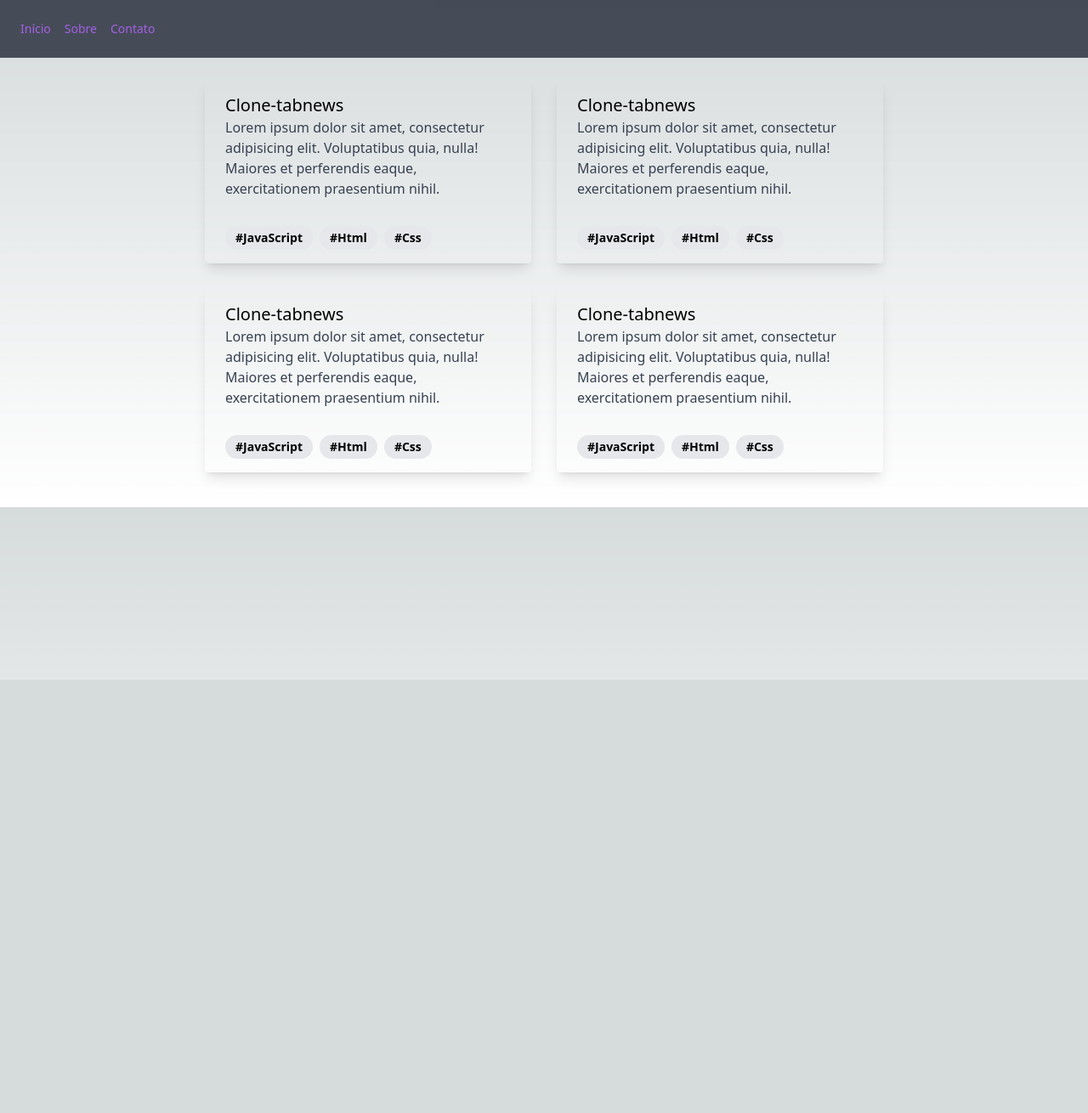
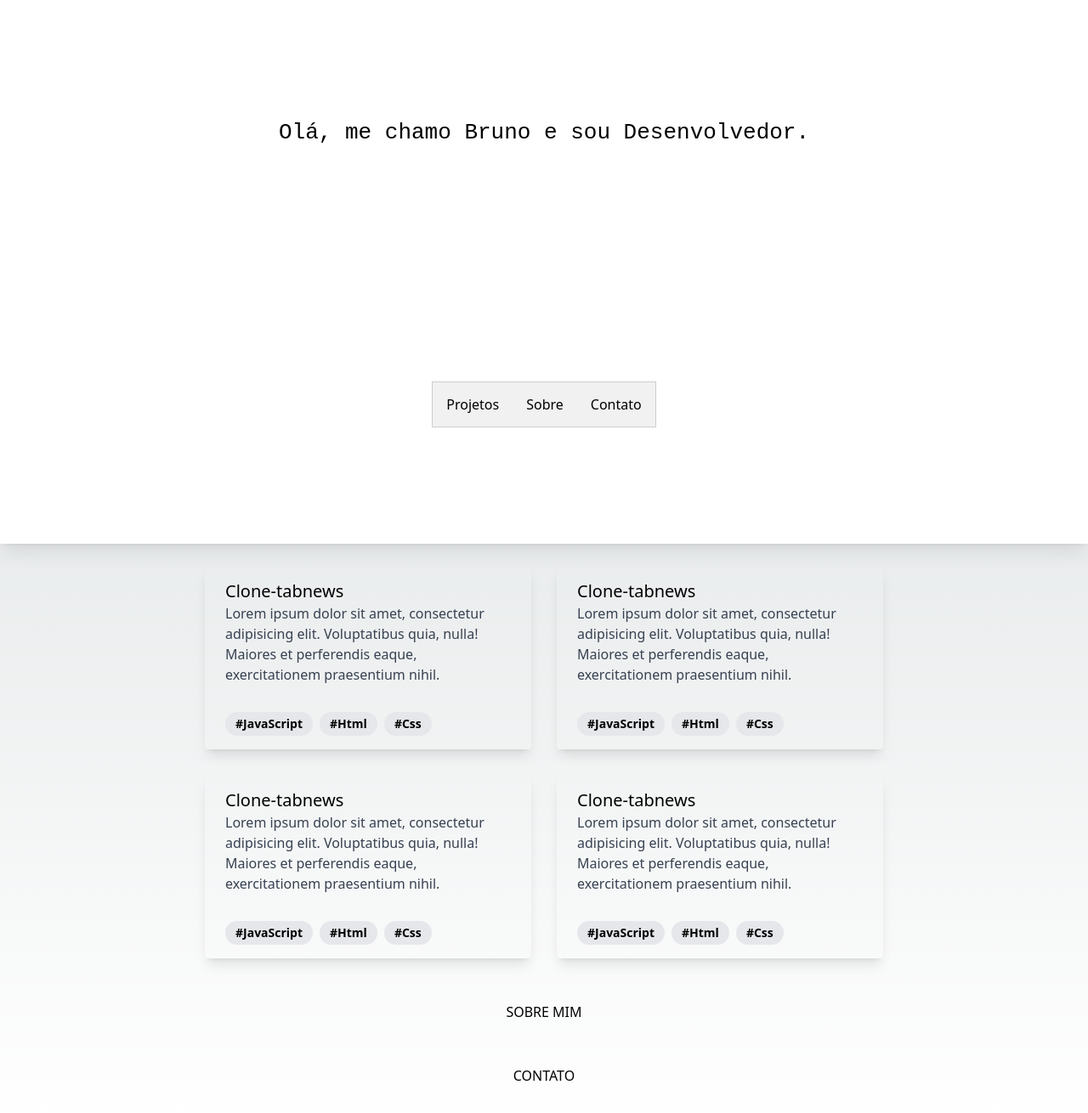
Before and after one commit to BrunoCharnock/portfolio-bruno-nextjs, a Next.js app: page / in a window 1280 px wide. Shown: the top 1310 px of the page at 85% size. Before the commit the page ends 800 px from the top, so only its background shows below. Built offline with nearby package versions, Linux system fonts and the light colour scheme.

Commit message:
Adicionado Tabs: Projetos/Sobre/Contato

```diff
--- a/src/pages/contact.tsx
+++ b/src/pages/contact.tsx
@@ -6,34 +6,9 @@ const inter = Inter({ subsets: ["latin"] });
 export default function Contact() {
   return (
     <div>
-      {/* Header */}
-      <header>
-        <div className="animate-pulse flex items-center justify-between bg-gray-900 flex-wrap p-6">
-          <div className="w-full block flex-grow lg:flex lg:items-center lg:w-auto">
-            <div className="text-sm lg:flex-grow">
-              <a
-                href="/"
-                className="block mt-4 lg:inline-block lg:mt-0 text-purple-600 hover:text-white mr-4"
-              >
-                Início
-              </a>
-              <a
-                href="#responsive-header"
-                className="block mt-4 lg:inline-block lg:mt-0 text-purple-600 hover:text-white mr-4"
-              >
-                Sobre
-              </a>
-              <a
-                href="/contact"
-                className="block mt-4 lg:inline-block lg:mt-0 text-purple-600 hover:text-white"
-              >
-                Contato
-              </a>
-            </div>
-          </div>
-        </div>
-      </header>
-      {/* Fim Header */}
+      <div className="wrapper">
+        <div className="typing-demo">This is a typing demo.</div>
+      </div>
 
       {/* Main */}
       <main className="flex-1 mb-4 grid">
--- a/src/pages/index.tsx
+++ b/src/pages/index.tsx
@@ -4,40 +4,63 @@ import { Inter } from "next/font/google";
 const inter = Inter({ subsets: ["latin"] });
 
 export default function Home() {
+  function SetTabOn(id: string) {
+    // Declare all variables
+    var i, tablinks;
+    console.log(id);
+    // Get all elements with class="tabcontent" and hide them
+    var tabcontent = Array.from(
+      document.getElementsByClassName(
+        "tabcontent"
+      ) as HTMLCollectionOf<HTMLElement>
+    );
+    console.log(tabcontent.length);
+    tabcontent.forEach((tab) => {
+      var tablink = document.getElementById(tab.id + "link") as HTMLElement;
+      if (tab.id === id) {
+        tab.style.display = "grid";
+        tablink.className = "tablinks active";
+      } else {
+        tab.style.display = "none";
+        tablink.className = "tablinks";
+      }
+    });
+  }
+
   return (
-    <div>
-      {/* Header */}
-      <header>
-        <nav className="animate-pulse flex items-center justify-between bg-gray-900 flex-wrap p-6">
-          <div className="w-full block flex-grow lg:flex lg:items-center lg:w-auto">
-            <div className="text-sm lg:flex-grow">
-              <a
-                href="/"
-                className="block mt-4 lg:inline-block lg:mt-0 text-purple-600 hover:text-white mr-4"
+    <>
+      <div className="wrapper">
+        <div className="typing-demo">
+          Olá, me chamo Bruno e sou Desenvolvedor.
+        </div>
+        <div className="tab">
+          <button
+            id="projetosTablink"
+            className="tablinks"
+            onClick={() => SetTabOn("projetosTab")}
           >
-                Início
-              </a>
-              <a
-                href="#responsive-header"
-                className="block mt-4 lg:inline-block lg:mt-0 text-purple-600 hover:text-white mr-4"
+            Projetos
+          </button>
+          <button
+            id="sobreTablink"
+            className="tablinks"
+            onClick={() => SetTabOn("sobreTab")}
           >
             Sobre
-              </a>
-              <a
-                href="/contact"
-                className="block mt-4 lg:inline-block lg:mt-0 text-purple-600 hover:text-white"
+          </button>
+          <button
+            id="contatoTablink"
+            className="tablinks"
+            onClick={() => SetTabOn("contatoTab")}
           >
             Contato
-              </a>
+          </button>
         </div>
       </div>
-        </nav>
-      </header>
-      {/* Fim Header */}
 
       {/* Main */}
       <main className="flex-1 mb-4 grid">
-        <div className="projects-container">
+        <div id="projetosTab" className="projects-container tabcontent">
           {/* Item 1 */}
           <div className="projects-container-item">
             <div className="px-6 py-4">
@@ -103,8 +126,20 @@ export default function Home() {
             </div>
           </div>
         </div>
+
+        <div id="sobreTab" className="sobre-container tabcontent">
+          <div>
+            <h2 className="text-black text-center">SOBRE MIM</h2>
+          </div>
+        </div>
+
+        <div id="contatoTab" className="contato-container tabcontent">
+          <div>
+            <h2 className="text-black text-center">CONTATO</h2>
+          </div>
+        </div>
       </main>
       {/* Fim Main */}
-    </div>
+    </>
   );
 }
--- a/src/styles/globals.css
+++ b/src/styles/globals.css
@@ -57,6 +57,34 @@ body {
   margin-right: 10%;
 }
 
+.sobre-container {
+  display: grid;
+  grid-template-columns: 24rem;
+  grid-auto-rows: auto;
+  justify-content: center;
+  gap: 30px;
+
+  width: auto;
+  margin-top: 2%;
+  margin-bottom: 2%;
+  margin-left: 10%;
+  margin-right: 10%;
+}
+
+.contato-container {
+  display: grid;
+  grid-template-columns: 24rem;
+  grid-auto-rows: auto;
+  justify-content: center;
+  gap: 30px;
+
+  width: auto;
+  margin-top: 2%;
+  margin-bottom: 2%;
+  margin-left: 10%;
+  margin-right: 10%;
+}
+
 .projects-container-item {
   --tw-shadow: 0 10px 15px -3px rgb(0 0 0 / 0.1),
     0 4px 6px -4px rgb(0 0 0 / 0.1);
@@ -101,3 +129,72 @@ body {
   color: black;
   background-color: #e5e7eb;
 }
+
+/* Style the tab */
+.tab {
+  overflow: hidden;
+  border: 1px solid #ccc;
+  background-color: #f1f1f1;
+}
+
+/* Style the buttons that are used to open the tab content */
+.tab button {
+  background-color: inherit;
+  float: left;
+  border: none;
+  outline: none;
+  cursor: pointer;
+  padding: 14px 16px;
+  transition: 0.3s;
+}
+
+/* Change background color of buttons on hover */
+.tab button:hover {
+  background-color: #ddd;
+}
+
+/* Create an active/current tablink class */
+.tab button.active {
+  background-color: #383535;
+}
+
+/* Style the tab content */
+.tabcontent {
+  display: grid;
+  border-top: none;
+}
+
+.wrapper {
+  --tw-shadow: 0 10px 25px -3px rgb(0 0 0 / 0.1),
+    0 4px 6px -4px rgb(0 0 0 / 0.1);
+  box-shadow: var(--tw-ring-offset-shadow, 0 0 #0000),
+    var(--tw-ring-shadow, 0 0 #0000), var(--tw-shadow);
+  background: rgb(255, 255, 255);
+  height: 80vh;
+  width: auto;
+  display: grid;
+  place-items: center;
+}
+
+.typing-demo {
+  color: black;
+  width: 40ch;
+  animation: typing 2s steps(40), blink 0.5s step-end infinite alternate;
+  white-space: nowrap;
+  overflow: hidden;
+  border-right: 3px solid;
+  font-family: monospace;
+  font-size: 2em;
+}
+
+@keyframes typing {
+  from {
+    width: 0;
+  }
+}
+
+@keyframes blink {
+  50% {
+    border-color: transparent;
+  }
+}
```
Lines whose indentation alone changed are shown as unchanged.
